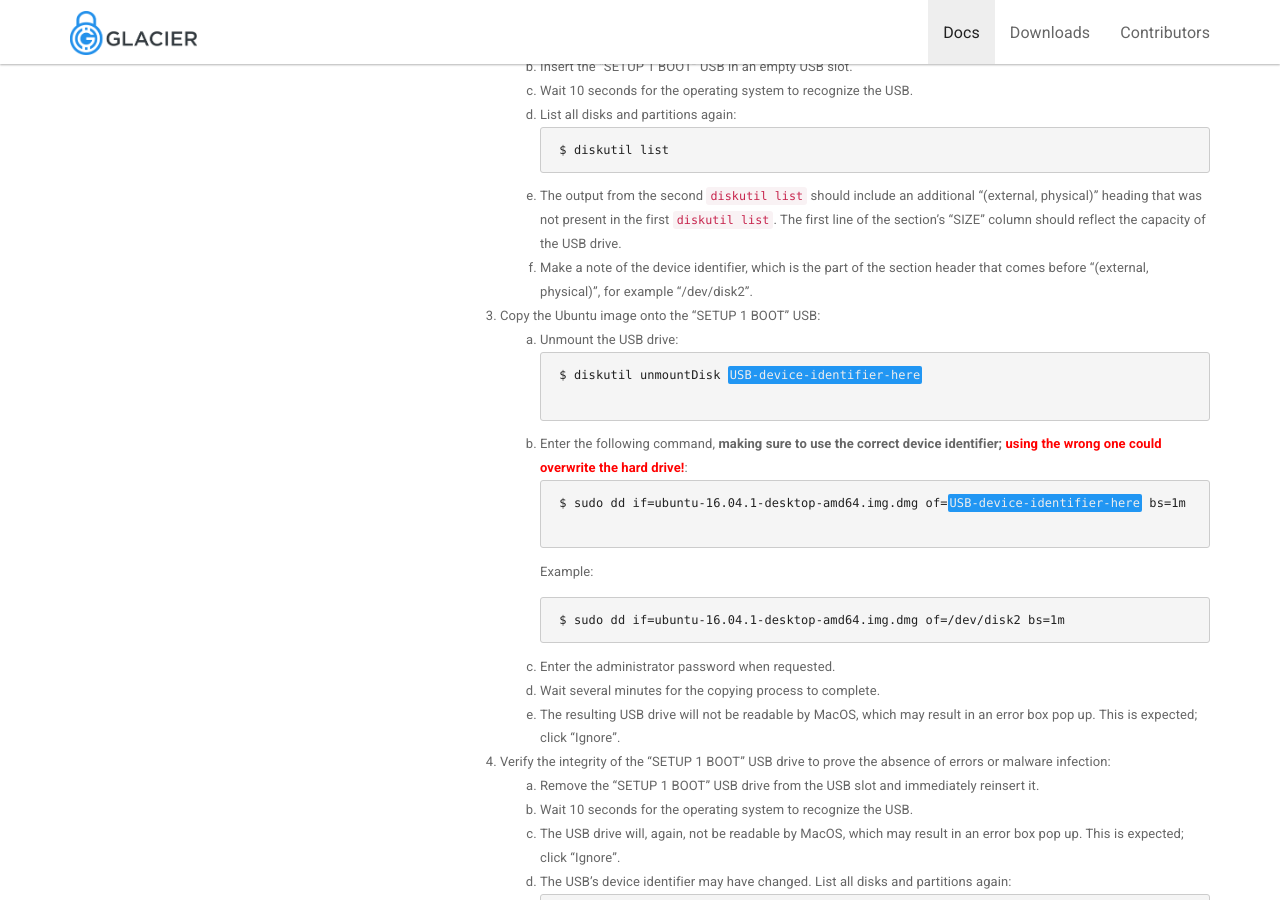
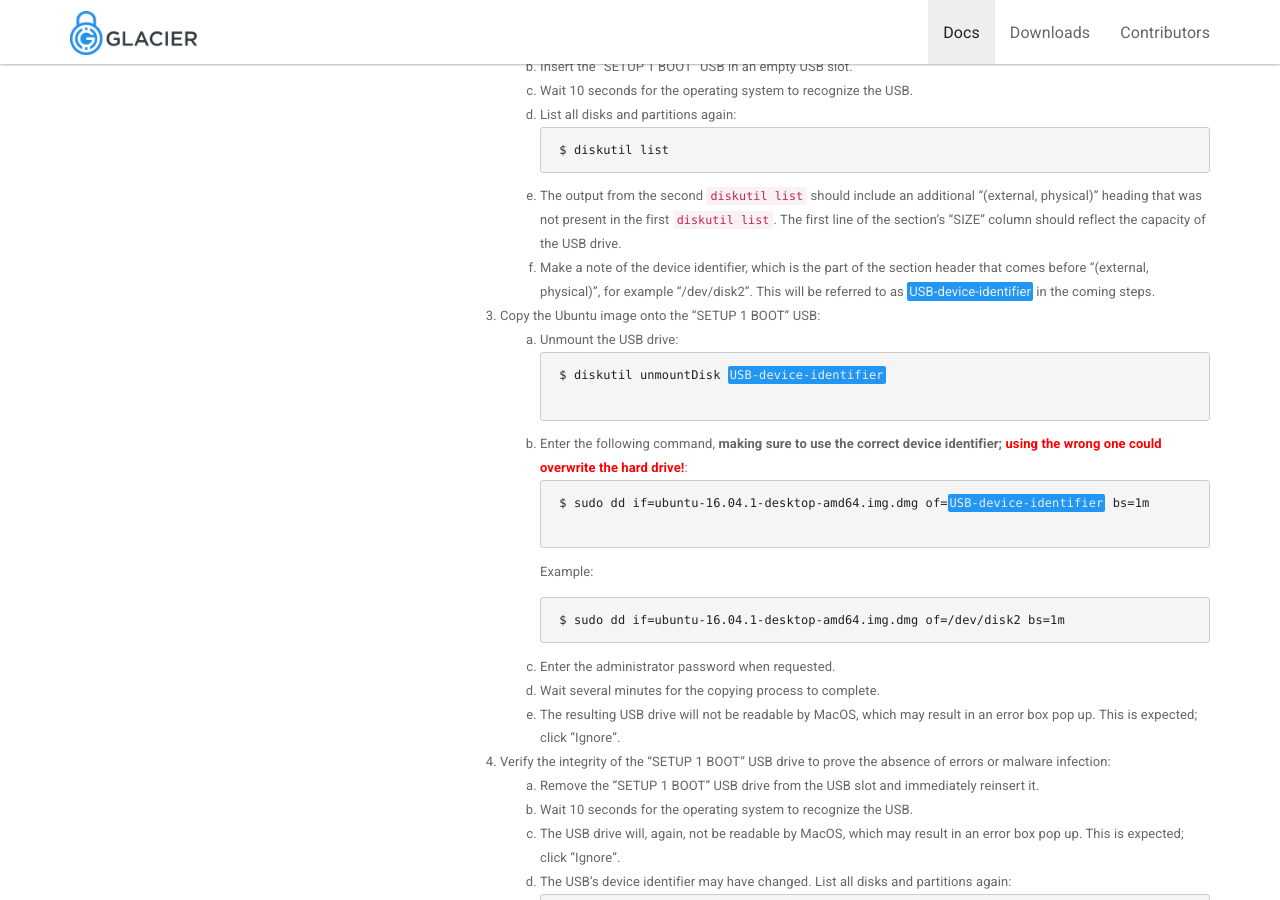
Before and after one commit to GlacierProtocol/glacierprotocol.github.io, a Jekyll site: the page built from _docs/setup/create-boot-usb.md, in a window 1280 px wide and 900 px high, scrolled down 2494 px. Built offline with Jekyll 4.4.1, drawn with Linux system fonts in a browser that asks for light colours; nearby versions of some CDN libraries; some of the changed text lies outside the part shown.

Commit message:
Device identifiers simplified
Explanation and highlighting added

````diff
--- a/_docs/setup/create-boot-usb.md
+++ b/_docs/setup/create-boot-usb.md
@@ -134,18 +134,19 @@ The program will take a few minutes to write the USB.
     "(external, physical)" heading that was not present in the first `diskutil list`.
     The first line of the section's "SIZE" column should reflect the capacity of the USB drive.
     6. Make a note of the device identifier, which is the part of the section header
-    that comes before "(external, physical)", for example "/dev/disk2".
+    that comes before "(external, physical)", for example "/dev/disk2". This will be referred
+    to as <span class="primary">USB-device-identifier</span> in the coming steps.
 
 3. Copy the Ubuntu image onto the "SETUP 1 BOOT" USB:
     1. Unmount the USB drive:
         <pre>
-        $ diskutil unmountDisk <span class="primary">USB-device-identifier-here</span>
+        $ diskutil unmountDisk <span class="primary">USB-device-identifier</span>
         </pre>
     2. Enter the following command, **making sure to use the correct
     device identifier; <span style="color: red;">using the wrong one could overwrite the hard
     drive!</span>**:
         <pre>
-        $ sudo dd if=ubuntu-16.04.1-desktop-amd64.img.dmg of=<span class="primary">USB-device-identifier-here</span> bs=1m
+        $ sudo dd if=ubuntu-16.04.1-desktop-amd64.img.dmg of=<span class="primary">USB-device-identifier</span> bs=1m
         </pre>
         Example:
         ```
@@ -173,7 +174,7 @@ malware infection:
         ```
     6. Compare the "SETUP 1 BOOT" USB drive to the verified image:
         <pre>
-        $ sudo cmp -n `stat -f '%z' ubuntu-16.04.1-desktop-amd64.img.dmg ubuntu-16.04.1-desktop-amd64.img.dmg` <span class="primary">USB-device-identifier-here</span></pre>
+        $ sudo cmp -n `stat -f '%z' ubuntu-16.04.1-desktop-amd64.img.dmg ubuntu-16.04.1-desktop-amd64.img.dmg` <span class="primary">USB-device-identifier</span></pre>
     7. Wait a few minutes for the verification process to complete.
     8. Successful verification will return to the terminal prompt, outputting no data.
     Failure will return a message showing how the USB differs from the downloaded image, for example:
@@ -206,7 +207,8 @@ Note that, for most applications (e.g. Firefox), copy and paste keyboard shortcu
         Generic Flash Disk (<span class="primary">/dev/sda</span>)
         Kanguru Flash Trust (<span class="primary">/dev/sdb</span>)</pre>
     6. Select the "SETUP 1 BOOT" USB and make note of the disk identifier (e.g.
-    "/dev/sdb").
+    "/dev/sdb"). This will be referred to as
+    <span class="primary">USB-device-identifier</span> in the coming steps.
     7. Click "Make Startup Disk" and then click "Yes".
     8. Wait a few minutes for the copying process to complete.
 
@@ -229,7 +231,7 @@ of errors or malware infection:
         ```
     5. Compare the "SETUP 1 BOOT" USB drive to the verified image:
         <pre>
-        $ sudo cmp -n `stat -c '%s' ubuntu-16.04.1-desktop-amd64.iso` ubuntu-16.04.1-desktop-amd64.iso <span class="primary">USB-device-identifier-here</span></pre>
+        $ sudo cmp -n `stat -c '%s' ubuntu-16.04.1-desktop-amd64.iso` ubuntu-16.04.1-desktop-amd64.iso <span class="primary">USB-device-identifier</span></pre>
     6. Enter the root password if requested.
     7. Wait a few minutes for the verification process to complete.
     8. Successful verification will return to the terminal prompt, outputting no data.
````
